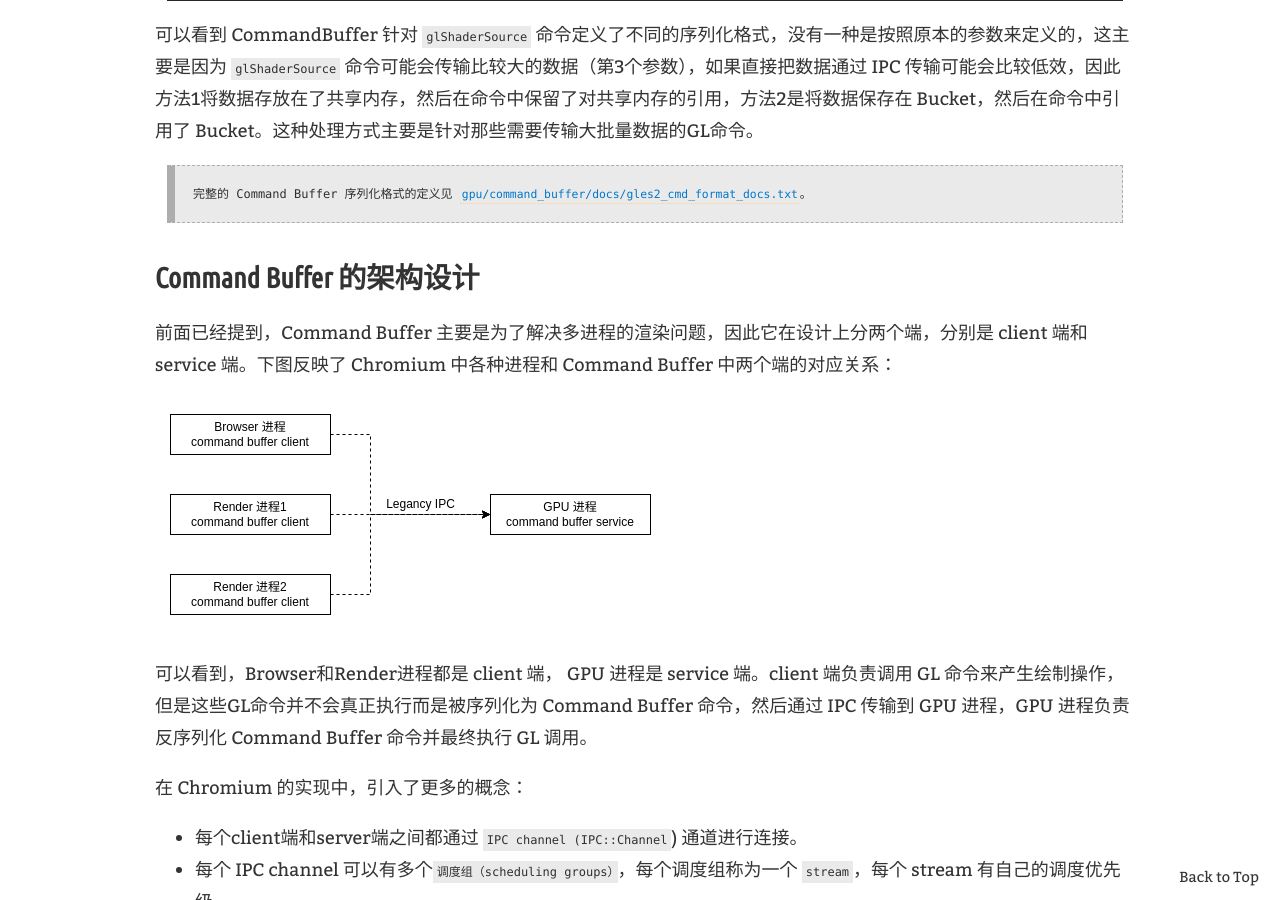
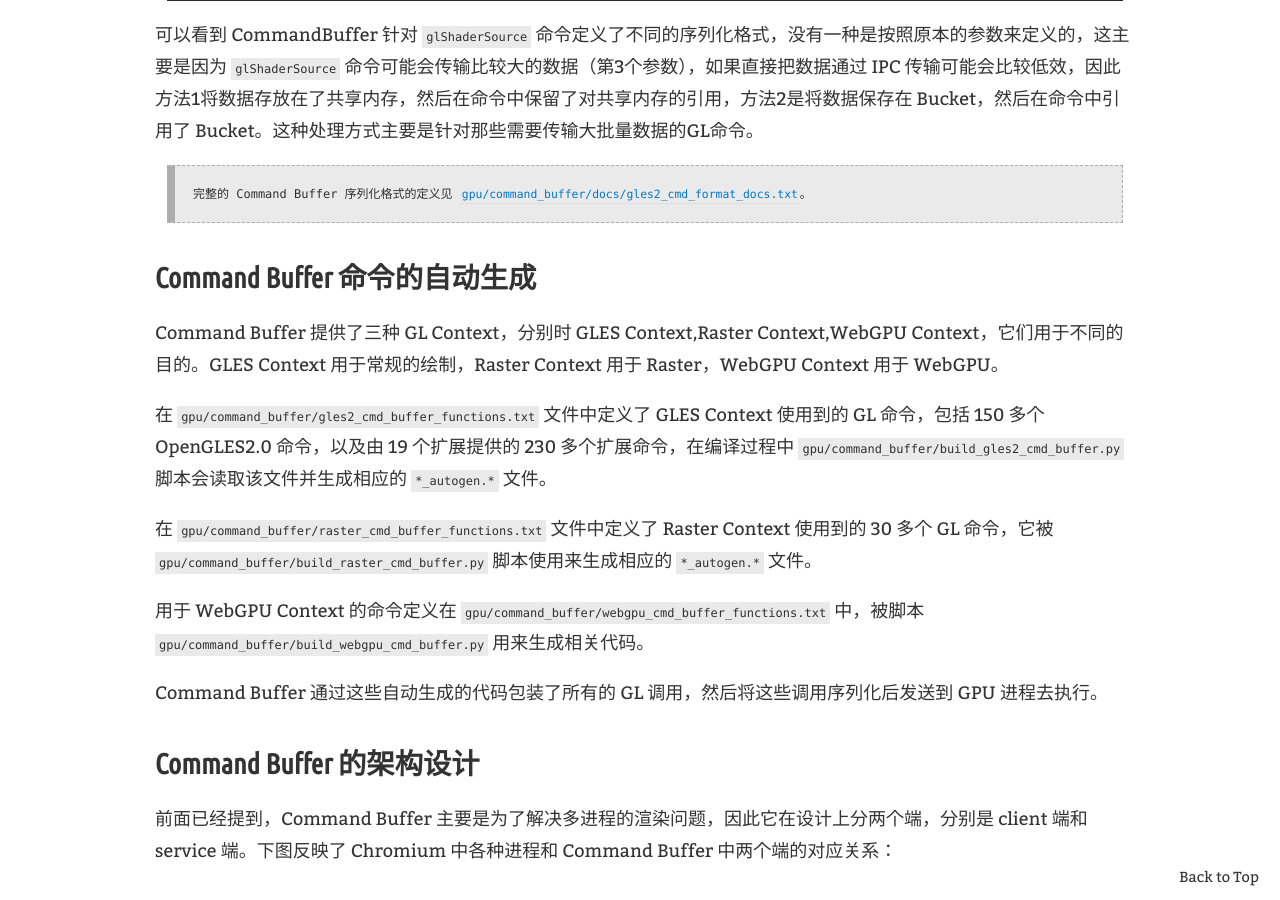
Before and after one commit to keyou/keyou.github.io, a Jekyll site: the page built from _posts/2020-06-10-commandbuffer.md, in a window 1280 px wide and 900 px high, scrolled down 2418 px. Built offline with Jekyll 4.4.1, drawn with Linux system fonts in a browser that asks for light colours; our own code applies the rules of GitHub Pages for plain Markdown files; comment, search, counter and statistics services are not loaded.

Commit message:
update: commandbuffer

```diff
--- a/_posts/2020-06-10-commandbuffer.md
+++ b/_posts/2020-06-10-commandbuffer.md
@@ -99,6 +99,18 @@ struct ShaderSourceBucket {
 可以看到 CommandBuffer 针对 `glShaderSource` 命令定义了不同的序列化格式，没有一种是按照原本的参数来定义的，这主要是因为 `glShaderSource` 命令可能会传输比较大的数据（第3个参数），如果直接把数据通过 IPC 传输可能会比较低效，因此方法1将数据存放在了共享内存，然后在命令中保留了对共享内存的引用，方法2是将数据保存在 Bucket，然后在命令中引用了 Bucket。这种处理方式主要是针对那些需要传输大批量数据的GL命令。
 
 > 完整的 Command Buffer 序列化格式的定义见 [gpu/command_buffer/docs/gles2_cmd_format_docs.txt](https://chromium.googlesource.com/chromium/src/+/master/gpu/command_buffer/docs/gles2_cmd_format_docs.txt)。
+
+## Command Buffer 命令的自动生成
+
+Command Buffer 提供了三种 GL Context，分别时 GLES Context,Raster Context,WebGPU Context，它们用于不同的目的。GLES Context 用于常规的绘制，Raster Context 用于 Raster，WebGPU Context 用于 WebGPU。
+
+在 `gpu/command_buffer/gles2_cmd_buffer_functions.txt` 文件中定义了 GLES Context 使用到的 GL 命令，包括 150 多个 OpenGLES2.0 命令，以及由 19 个扩展提供的 230 多个扩展命令，在编译过程中 `gpu/command_buffer/build_gles2_cmd_buffer.py` 脚本会读取该文件并生成相应的 `*_autogen.*` 文件。
+
+在 `gpu/command_buffer/raster_cmd_buffer_functions.txt` 文件中定义了 Raster Context 使用到的 30 多个 GL 命令，它被 `gpu/command_buffer/build_raster_cmd_buffer.py` 脚本使用来生成相应的 `*_autogen.*` 文件。
+
+用于 WebGPU Context 的命令定义在 `gpu/command_buffer/webgpu_cmd_buffer_functions.txt` 中，被脚本 `gpu/command_buffer/build_webgpu_cmd_buffer.py` 用来生成相关代码。
+
+Command Buffer 通过这些自动生成的代码包装了所有的 GL 调用，然后将这些调用序列化后发送到 GPU 进程去执行。
 
 ## Command Buffer 的架构设计
 
```
